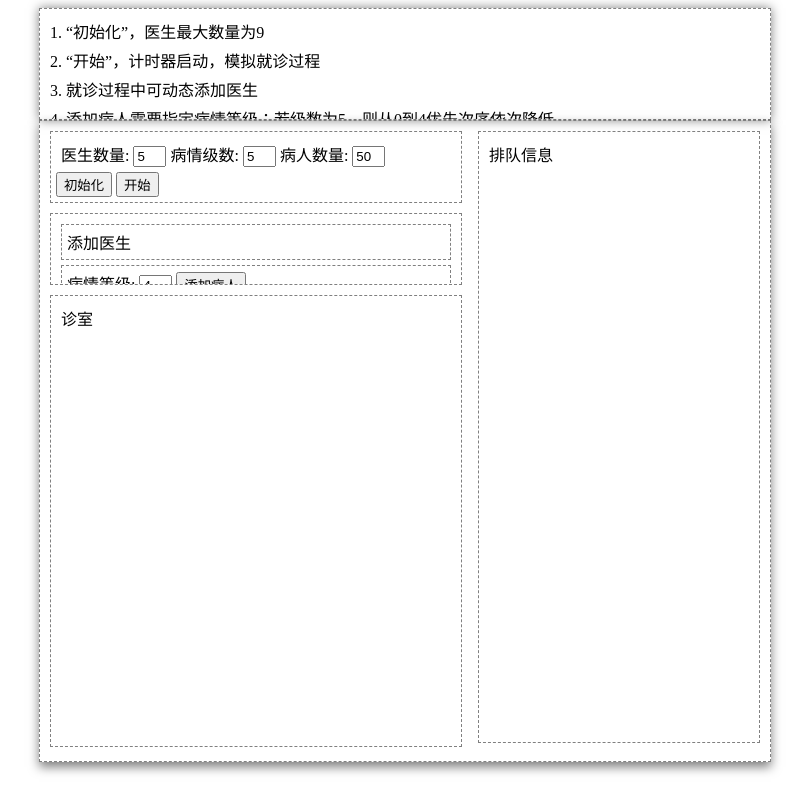
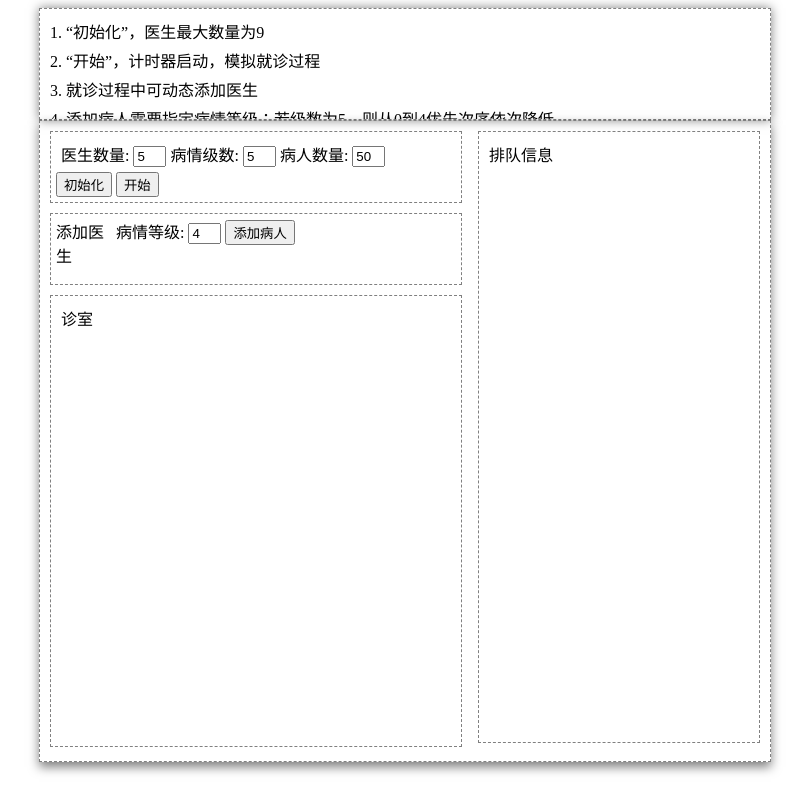
Before and after one commit to XiaYoung/DS_homework, a plain HTML site: page index.html in a window 1280 px wide. Shown: the whole page, without its empty margins (235-1044 px from the left). Drawn offline with Linux system fonts and the light colour scheme.

Commit message:
Update index.html

```diff
--- a/index.html
+++ b/index.html
@@ -38,6 +38,22 @@
 		height: 60px;
 		float: left;
 	}
+	#addDocArea {
+		width: 60px;
+		height: 60px;
+		float: left;
+		margin: 0px;
+  		padding: 0px;
+  		border-style: none;
+	}
+	#addPatArea {
+		width: 340px;
+		height: 60px;
+		float: left;
+		margin: 0px;
+  		padding: 0px;
+  		border-style: none;
+	}
 	#offices {
 		width: 400px;
 		height: 440px;
@@ -48,6 +64,7 @@
 		height: 600px;
 		float: right;
 	}
+
 	.room {
 		background-color:gray;
 		width: 27%;
```
